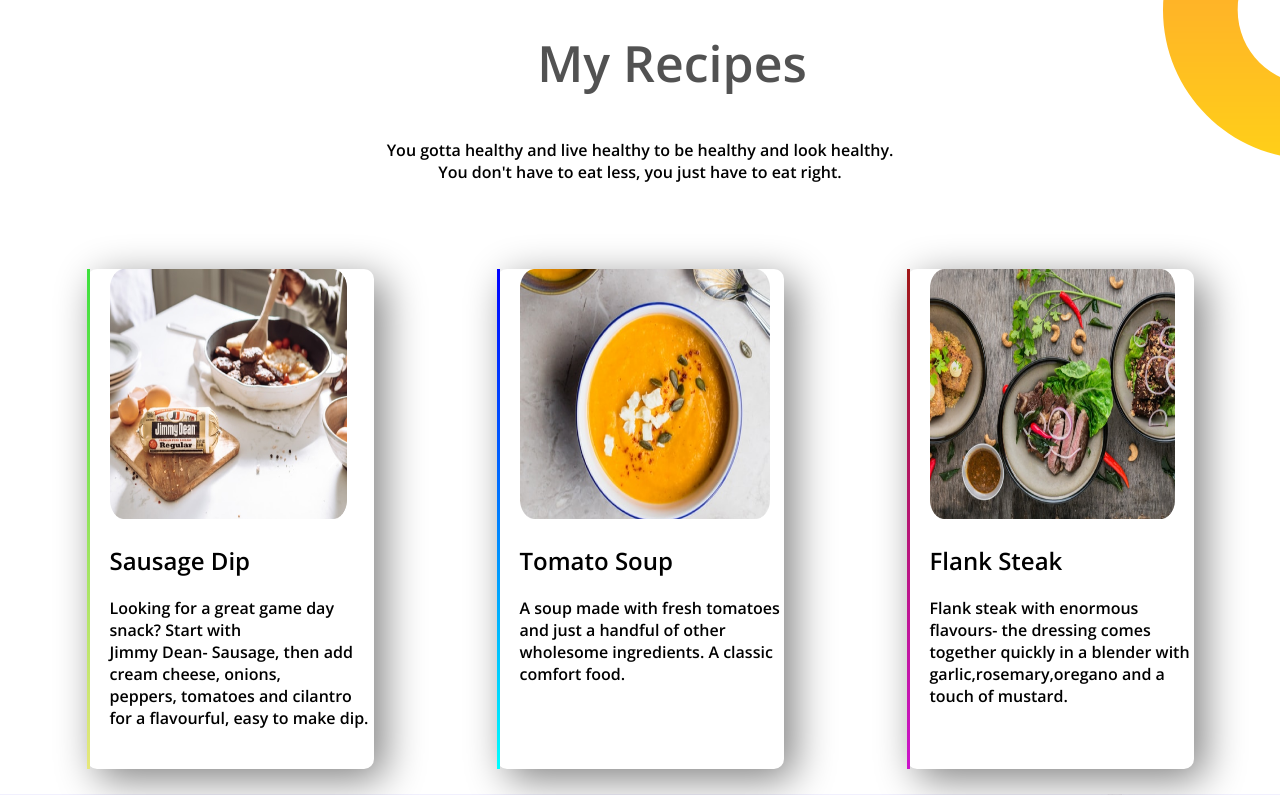
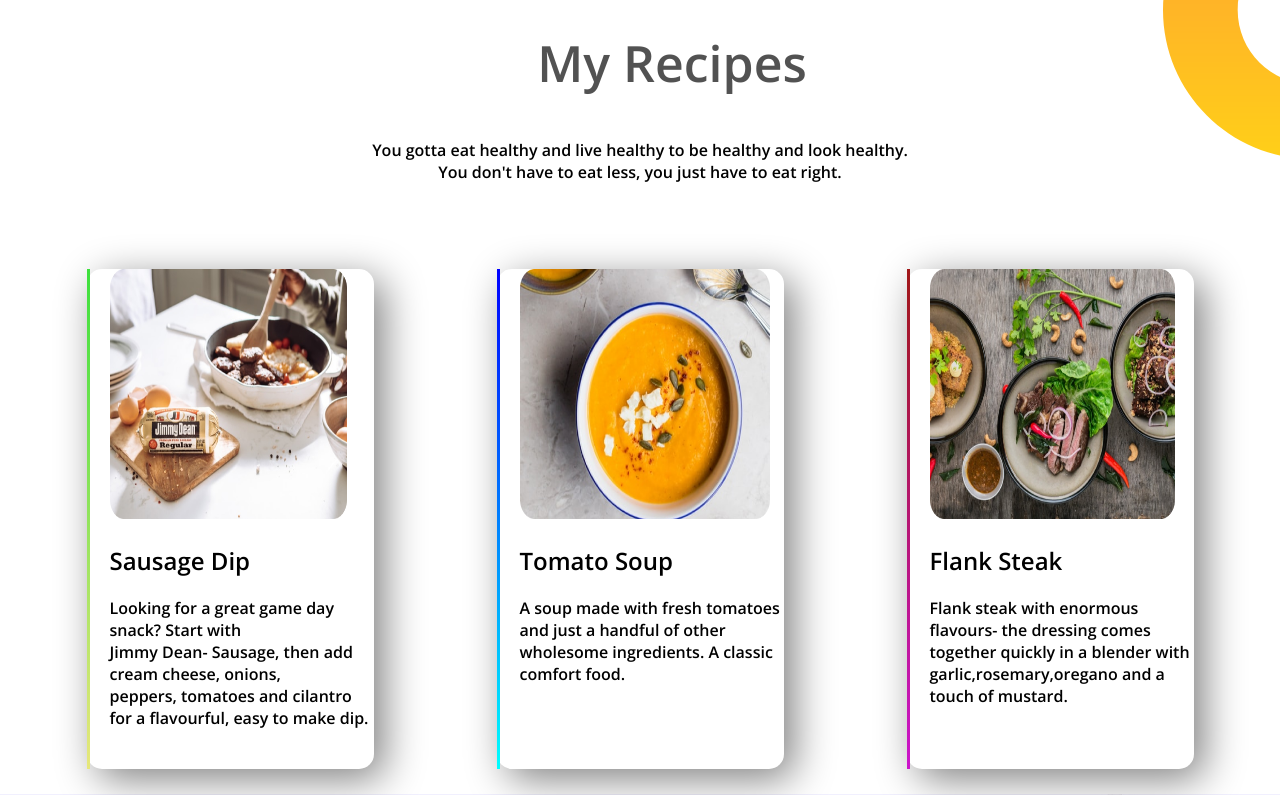
Before and after one commit to Nafisa-Muntaha7/Assignment-one-foodie, a plain HTML site: page index.html in a window 1280 px wide. Shown: the part 1400-2195 px from the top of the page. Drawn offline with nearby package versions, Linux system fonts and the light colour scheme.

Commit message:
First Assignment

```diff
--- a/index.html
+++ b/index.html
@@ -44,7 +44,8 @@
     <section>
         <div id="my-recipes">
             <h1>My Recipes</h1>
-            <p> You gotta healthy and live healthy to be healthy and look healthy.<br> You don't have to eat less, you
+            <p> You gotta eat healthy and live healthy to be healthy and look healthy.<br> You don't have to eat less,
+                you
                 just have to eat right.
             </p>
         </div>
--- a/style.css
+++ b/style.css
@@ -77,7 +77,7 @@ h1{
     margin-top: 5%;
     padding-left: 20px;
     box-shadow: 10px 10px 40px gray;
-    border-radius: 10px;
+    border-radius: 15px;
 }
 #food1{
     border-left: 3px solid;
```
